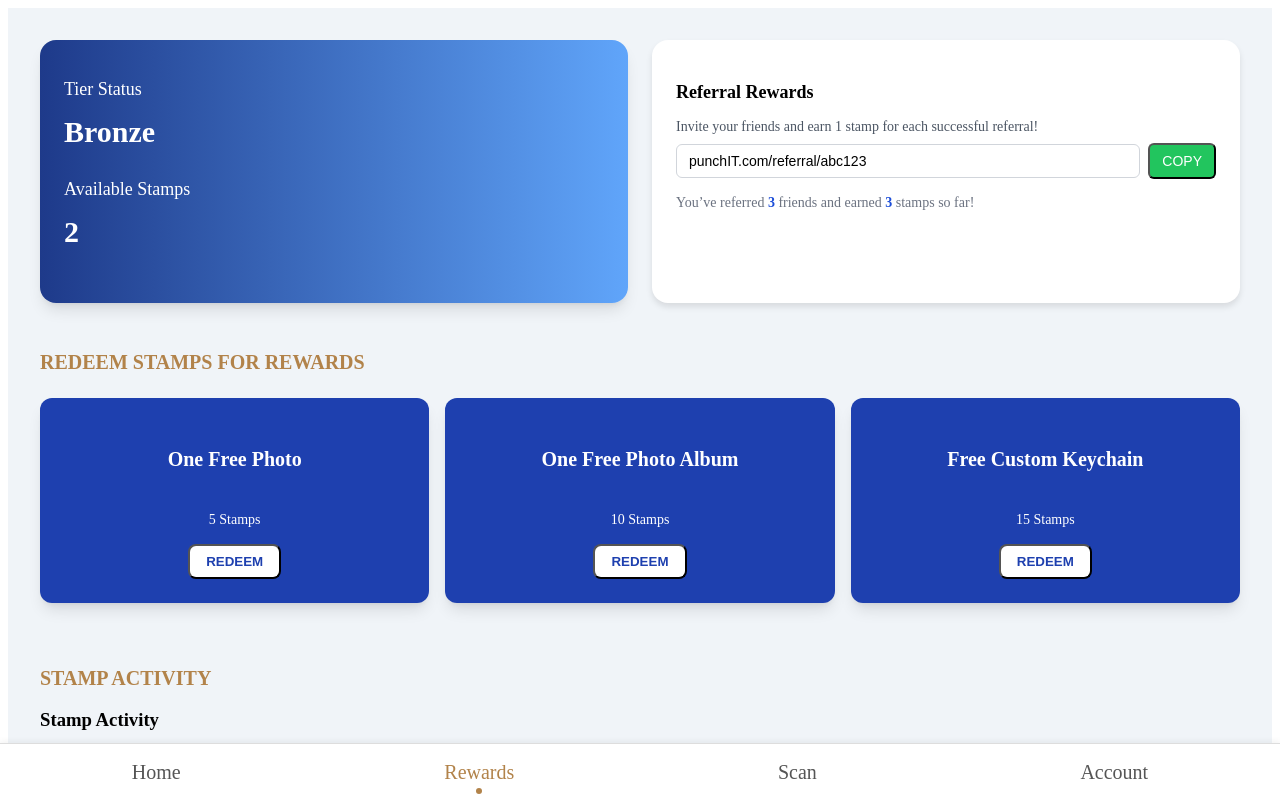
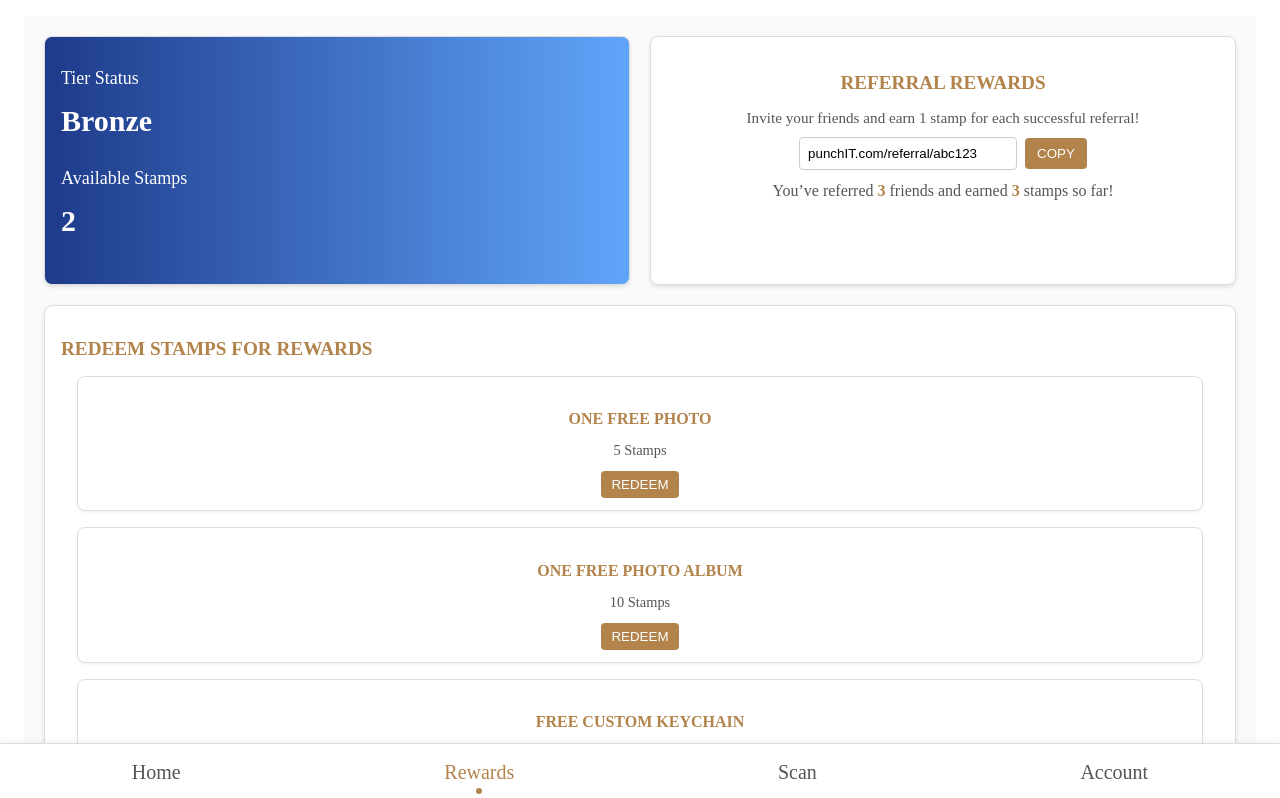
Before and after one commit to djchin123/project-PunchIT, a React (Vite) app: page /customer/rewards in a window 1280 px wide. Shown: the top 798 px of the page. Built offline with nearby package versions, Linux system fonts and the light colour scheme.

Commit message:
rewards page styling

```diff
--- a/src/styles/customer/rewards/cards.css
+++ b/src/styles/customer/rewards/cards.css
@@ -1,44 +1,46 @@
 .redeem-item {
-    background-color: #1e40af;
-    color: white;
-    border-radius: 0.75rem;
-    padding: 1.5rem;
-    display: flex;
-    flex-direction: column;
-    align-items: center;
-    justify-content: space-between;
-    box-shadow: 0 10px 15px -3px rgba(0, 0, 0, 0.1),
-                0 4px 6px -4px rgba(0, 0, 0, 0.1);
+  background-color: #fff;
+  border: 1px solid #ddd;
+  border-radius: 8px;
+  padding: 12px;
+  margin: 16px;
+  text-align: center;
+  box-shadow: 0 2px 4px rgba(0,0,0,0.05);
+  transition: transform 0.2s, box-shadow 0.2s;
+}
+.redeem-item:hover {
+  transform: scale(1.02);
+  box-shadow: 0 3px 8px rgba(0,0,0,0.08);
 }
 
 .item-title {
-    font-size: 1.25rem;
-    font-weight: 700;
+  font-size: 1rem;
+  color: #b2834a;
+  margin-bottom: 8px;
+  text-transform: uppercase;
 }
 
 .item-stamps {
-    font-size: 0.875rem;
-    margin-bottom: 1rem;
+  font-size: 0.9rem;
+  color: #555;
+  margin-bottom: 12px;
 }
 
 .redeem-button {
-    padding: 0.5rem 1rem;
-    border-radius: 0.5rem;
-    font-weight: 600;
-    transition: all 0.3s ease;
+  background-color: #b2834a;
+  border: none;
+  color: #fff;
+  padding: 6px 10px;
+  border-radius: 4px;
+  cursor: pointer;
 }
-
+.redeem-button:hover {
+  opacity: 0.9;
+}
 .redeem-button.active {
-    background-color: white;
-    color: #1e40af;
+  background-color: #b2834a;
 }
-
-  .redeem-button.active:hover {
-    background-color: #bfdbfe;
-  }
-
 .redeem-button.redeemed {
-    background-color: #9ca3af;
-    color: white;
+  background-color: #999;
   cursor: not-allowed;
 }
--- a/src/styles/customer/rewards/layout.css
+++ b/src/styles/customer/rewards/layout.css
@@ -1,40 +1,43 @@
 .rewards-page {
-    background-color: #f0f4f8;
   min-height: 100vh;
-    padding: 2rem;
+  background: #fafafa;
+  padding: 20px;
+  margin: 16px;
+  animation: fadeIn 0.5s ease forwards;
 }
 
 .container {
   max-width: 1200px;
   margin: 0 auto;
-    display: flex;
-    flex-direction: column;
-    gap: 2rem;
 }
 
 .top-section {
-    display: grid;
-    grid-template-columns: repeat(auto-fit, minmax(300px, 1fr));
-    gap: 1.5rem;
+  display: flex;
+  gap: 20px;
+  margin-bottom: 20px;
 }
-
-  .rewards-section {
-    display: flex;
-    flex-direction: column;
-    gap: 1rem;
+.top-section > div {
+  flex: 1;
+  background-color: #fff;
+  border: 1px solid #ddd;
+  box-shadow: 0 2px 4px rgba(0,0,0,0.1);
+  border-radius: 8px;
+  padding: 16px;
 }
 
 .section-title {
-    font-size: 1.25rem;
-    font-weight: 600;
+  font-size: 1.2rem;
+  color: #b2834a;
+  margin-bottom: 8px;
+  text-transform: uppercase;
 }
 
-  .rewards-grid {
-    display: grid;
-    grid-template-columns: repeat(auto-fit, minmax(250px, 1fr));
-    gap: 1rem;
+.rewards-section,
+.activity-section {
+  margin: 20px 0;
+  background-color: #fff;
+  border: 1px solid #ddd;
+  box-shadow: 0 2px 4px rgba(0,0,0,0.1);
+  border-radius: 8px;
+  padding: 16px;
 }
-
-  .activity-section {
-    margin-top: 1rem;
-  }
--- a/src/styles/customer/rewards/referrals.css
+++ b/src/styles/customer/rewards/referrals.css
@@ -1,55 +1,52 @@
 .referral-container {
-    background-color: white;
-    padding: 1.5rem;
-    border-radius: 1rem;
-    box-shadow: 0 4px 6px rgba(0, 0, 0, 0.1);
+  text-align: center;
 }
 
 .referral-container .title {
-    font-size: 1.125rem;
-    font-weight: 600;
-    margin-bottom: 1rem;
+  color: #b2834a;
+  margin-bottom: 8px;
+  font-size: 1.2rem;
+  text-transform: uppercase;
 }
 
-  .referral-container .description {
-    margin-bottom: 0.5rem;
-    font-size: 0.875rem;
-    color: #4b5563;
+.description {
+  font-size: 0.95rem;
+  color: #555;
+  margin-bottom: 10px;
 }
 
 .referral-input-group {
   display: flex;
+  justify-content: center;
   align-items: center;
-    gap: 0.5rem;
-    margin-bottom: 1rem;
+  gap: 8px;
 }
 
 .referral-input {
-    flex: 1;
-    padding: 0.5rem 0.75rem;
-    border: 1px solid #d1d5db;
-    border-radius: 0.375rem;
-    font-size: 0.875rem;
+  border: 1px solid #ccc;
+  border-radius: 4px;
+  padding: 8px;
+  width: 200px;
 }
 
 .copy-button {
-    background-color: #22c55e;
-    color: white;
-    padding: 0.5rem 0.75rem;
-    border-radius: 0.375rem;
-    font-size: 0.875rem;
+  background-color: #b2834a;
+  border: none;
+  color: #fff;
+  padding: 8px 12px;
+  border-radius: 4px;
+  cursor: pointer;
 }
-
 .copy-button:hover {
-    background-color: #16a34a;
+  opacity: 0.9;
 }
 
 .referral-summary {
-    font-size: 0.875rem;
-    color: #6b7280;
+  margin-top: 12px;
+  color: #555;
 }
 
-  .referral-summary .highlight {
-    font-weight: 600;
-    color: #1d4ed8;
+.highlight {
+  color: #b2834a;
+  font-weight: 700;
 }
--- a/src/styles/customer/rewards/stamps.css
+++ b/src/styles/customer/rewards/stamps.css
@@ -0,0 +1,40 @@
+.stamps-table {
+    background-color: #fff;
+    border-radius: 8px;
+    padding: 12px;
+    margin: 16px;
+    border: 1px solid #ddd;
+    box-shadow: 0 2px 4px rgba(0,0,0,0.05);
+  }
+
+  .table-title {
+    color: #b2834a;
+    text-transform: uppercase;
+    margin-bottom: 12px;
+    font-size: 1.1rem;
+  }
+
+  .table-wrapper {
+    overflow-x: auto;
+  }
+
+  .activity-table {
+    width: 100%;
+    border-collapse: collapse;
+  }
+
+  .activity-table th,
+  .activity-table td {
+    text-align: left;
+    padding: 8px;
+    border-bottom: 1px solid #eee;
+  }
+
+  .activity-table th {
+    background-color: #fafafa;
+    color: #333;
+  }
+
+  .activity-table tr:hover {
+    background-color: #f5f5f5;
+  }
```
Lines whose indentation alone changed are shown as unchanged.
